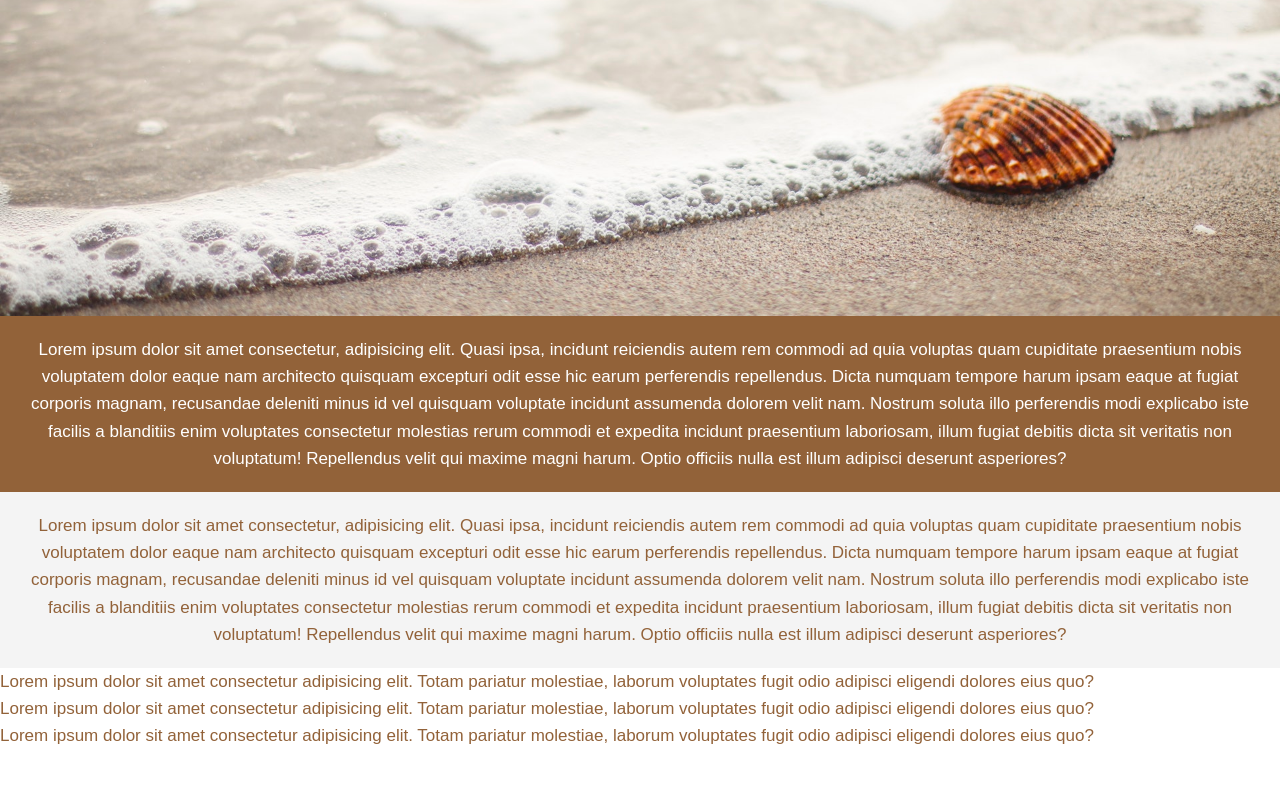
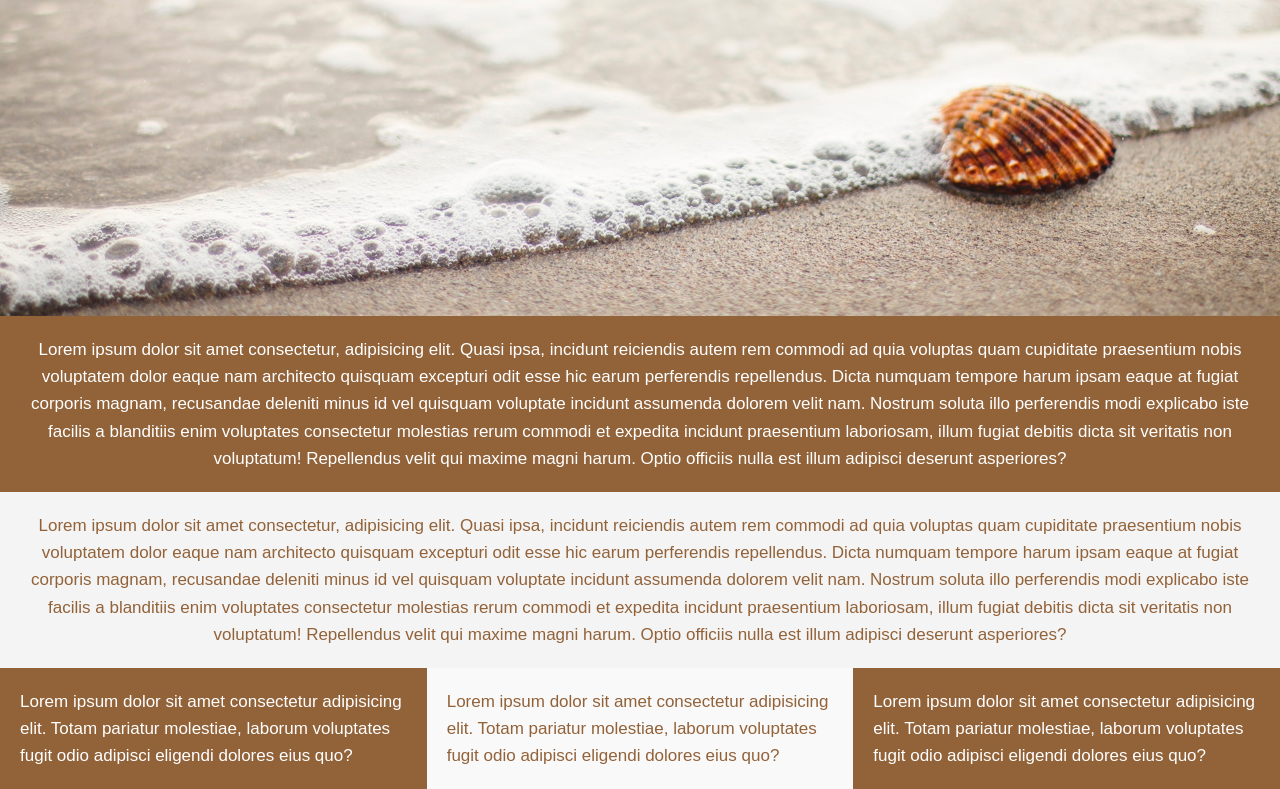
Before and after one commit to WebDevTuts/fullscreen_landing_page, a plain HTML site: page index.html in a window 1280 px wide. Shown: the part 484-1273 px from the top of the page. Before the commit the page ends 1233 px from the top, so only its background shows below. Drawn offline with Linux system fonts and the light colour scheme.

Commit message:
Add styles for section-c

```diff
--- a/css/style.css
+++ b/css/style.css
@@ -61,3 +61,20 @@ body {
   background: #f4f4f4;
   text-align: center;
 }
+
+#section-c {
+  display: flex;
+}
+
+#section-c div {
+  padding: 20px;
+}
+
+#section-c .box1, #section-c .box3 {
+  background: #926239;
+  color: #fff;
+}
+
+#section-c .box2 {
+  background: #f9f9f9;
+}
```
